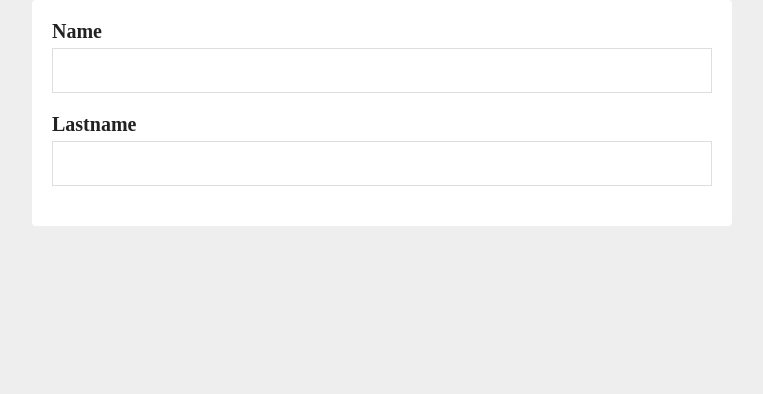
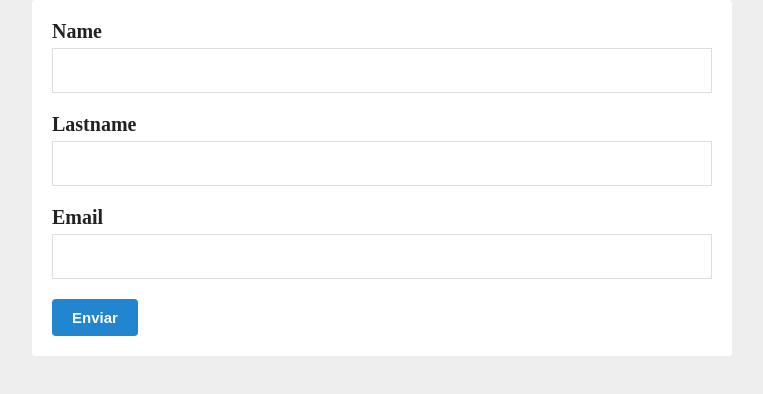
Before and after one commit to 51p50x/user-management, a React (Create React App) app: page / in a window 1280 px wide. Shown: the top 394 px of the page, without its empty margins (258-1021 px from the left). Built offline with nearby package versions, Linux system fonts and the light colour scheme.

Commit message:
um-5: created Button Component and css class

```diff
--- a/src/App.js
+++ b/src/App.js
@@ -2,9 +2,14 @@
 import Input from './components/Input'
 import Card from './components/Card'
 import Container from './components/Container'
+import Button from './components/Button'
 
 function App() {
-  const [form, handleChange] = useForm({name:'',lastname:''})
+  const [form, handleChange] = useForm({
+      name:'',
+      lastname:'',
+      email: ''
+    })
 
   console.log(form)
   return (
@@ -24,6 +29,13 @@
             value={form.lastname}
             onChange={handleChange}
         />
+        <Input
+            label="Email"
+            name='email'
+            value={form.email}
+            onChange={handleChange}
+        />
+        <Button>Enviar</Button>
       </form>
       </div>
     </Card>
--- /dev/null
+++ b/src/components/Button.css
@@ -0,0 +1,15 @@
+.button.button{
+    transition: all 0.5s ease;
+    background-color: #2185D0;
+    border-radius: 4px;
+    color: #fff;
+    border: none;
+    padding: 10px 20px;
+    font-weight: 700;
+    font-size: 15px;
+    cursor:pointer;
+}
+
+.button.button:hover{
+    background-color: #1678c2;
+}
--- /dev/null
+++ b/src/components/Button.js
@@ -0,0 +1,9 @@
+import './Button.css'
+
+const Button = ({children}) =>{
+    return(
+        <button className='button'>{children}</button>
+    )
+}
+
+export default Button
```
